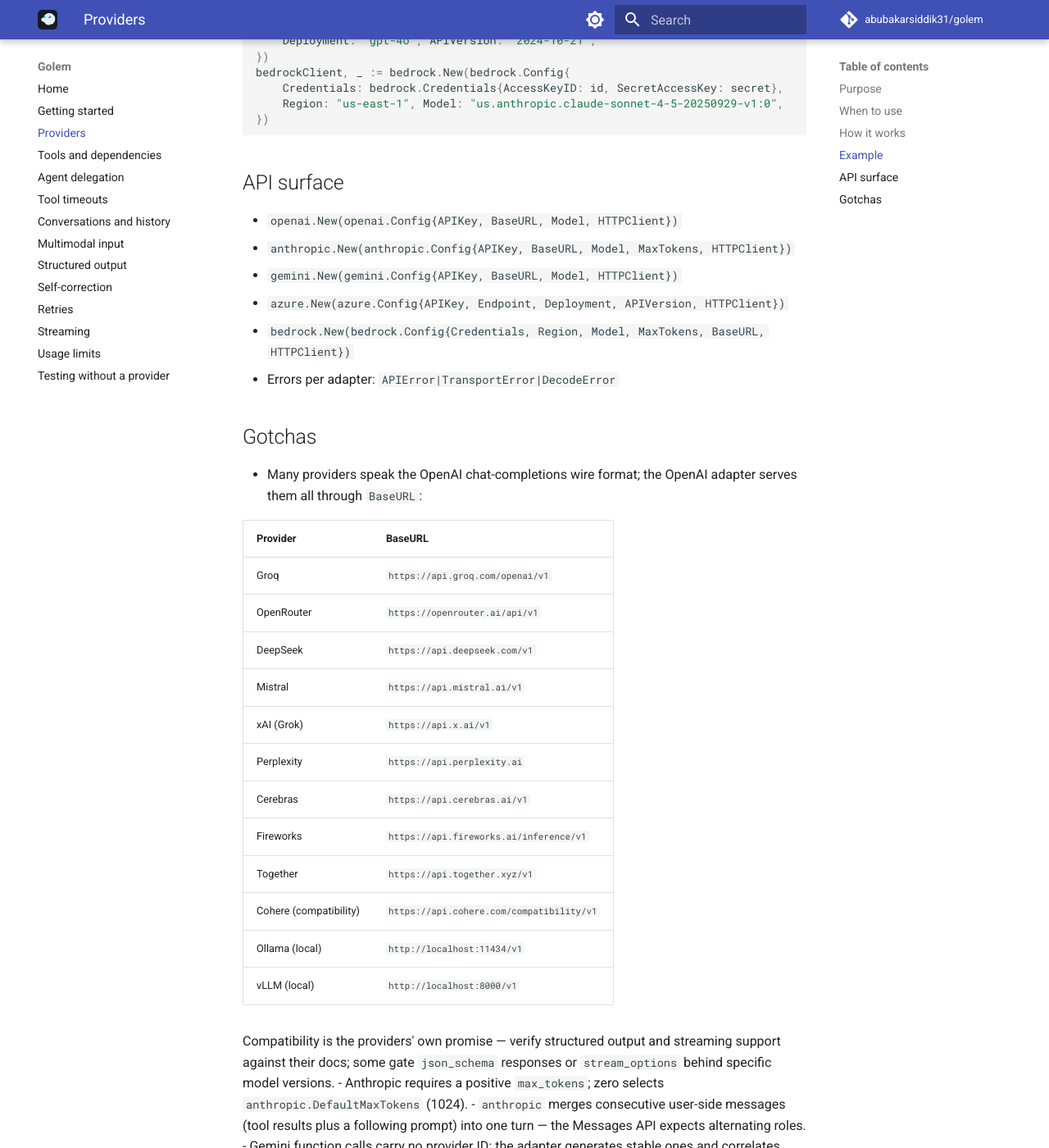
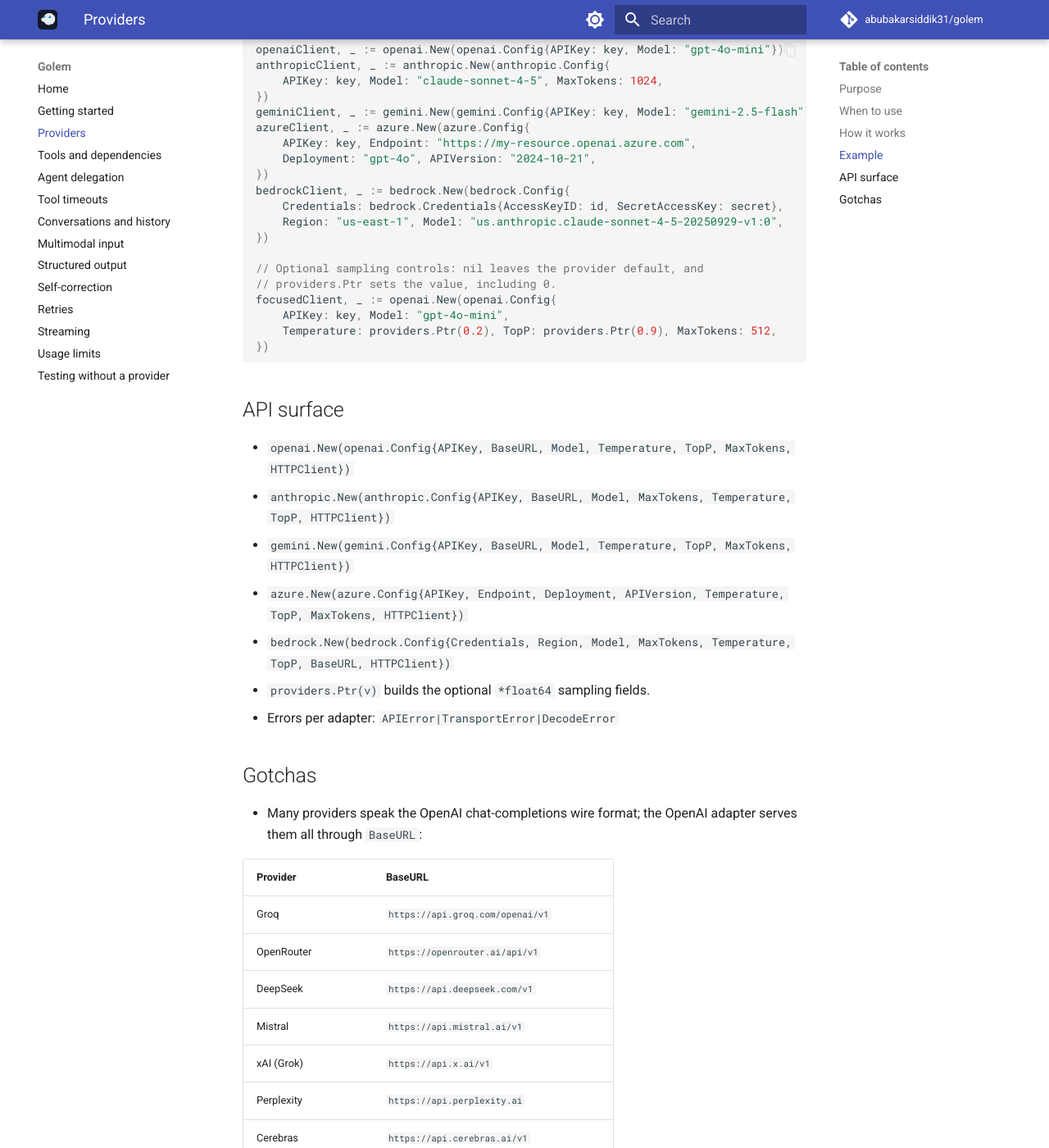
Before and after one commit to abubakarsiddik31/golem, an MkDocs documentation site: the page built from docs/guides/providers.md, in a window 1280 px wide and 1400 px high, scrolled down 1228 px. Shown: the whole window at 82% size. Built offline with MkDocs 1.6.1 and Material for MkDocs 9.7.7, drawn with Linux system fonts in a browser that asks for light colours; comment, search, counter and statistics services are not loaded; some of the changed text lies outside the part shown.

Commit message:
docs: document request tuning in the providers guide

````diff
--- a/docs/guides/providers.md
+++ b/docs/guides/providers.md
@@ -21,6 +21,13 @@ policy decides. All shipped adapters except Bedrock implement
 `model.StreamingModel` over SSE. Every adapter also translates image
 parts on user messages to its native multimodal form; the per-provider
 differences live in [Multimodal input](multimodal-input.md).
+
+Every adapter accepts optional sampling and length controls on its
+Config — `Temperature`, `TopP`, and `MaxTokens` — validated against the
+provider's documented ranges at construction. A nil sampling field
+leaves the provider default, and an unset `MaxTokens` omits the bound,
+so unset controls never appear on the wire. Temperature 0 is a meaningful
+value, not a default: set it with `providers.Ptr(0)`.
 
 ## Example
 
@@ -55,15 +62,23 @@ bedrockClient, _ := bedrock.New(bedrock.Config{
     Credentials: bedrock.Credentials{AccessKeyID: id, SecretAccessKey: secret},
     Region: "us-east-1", Model: "us.anthropic.claude-sonnet-4-5-20250929-v1:0",
 })
+
+// Optional sampling controls: nil leaves the provider default, and
+// providers.Ptr sets the value, including 0.
+focusedClient, _ := openai.New(openai.Config{
+    APIKey: key, Model: "gpt-4o-mini",
+    Temperature: providers.Ptr(0.2), TopP: providers.Ptr(0.9), MaxTokens: 512,
+})
 ```
 
 ## API surface
 
-- `openai.New(openai.Config{APIKey, BaseURL, Model, HTTPClient})`
-- `anthropic.New(anthropic.Config{APIKey, BaseURL, Model, MaxTokens, HTTPClient})`
-- `gemini.New(gemini.Config{APIKey, BaseURL, Model, HTTPClient})`
-- `azure.New(azure.Config{APIKey, Endpoint, Deployment, APIVersion, HTTPClient})`
-- `bedrock.New(bedrock.Config{Credentials, Region, Model, MaxTokens, BaseURL, HTTPClient})`
+- `openai.New(openai.Config{APIKey, BaseURL, Model, Temperature, TopP, MaxTokens, HTTPClient})`
+- `anthropic.New(anthropic.Config{APIKey, BaseURL, Model, MaxTokens, Temperature, TopP, HTTPClient})`
+- `gemini.New(gemini.Config{APIKey, BaseURL, Model, Temperature, TopP, MaxTokens, HTTPClient})`
+- `azure.New(azure.Config{APIKey, Endpoint, Deployment, APIVersion, Temperature, TopP, MaxTokens, HTTPClient})`
+- `bedrock.New(bedrock.Config{Credentials, Region, Model, MaxTokens, Temperature, TopP, BaseURL, HTTPClient})`
+- `providers.Ptr(v)` builds the optional `*float64` sampling fields.
 - Errors per adapter: `APIError|TransportError|DecodeError`
 
 ## Gotchas
@@ -119,4 +134,10 @@ bedrockClient, _ := bedrock.New(bedrock.Config{
   (ConverseStream uses AWS binary event-stream framing, not SSE), and
   `OutputSchema` maps to the Converse `outputConfig` json_schema format
   with the schema passed as a string.
+- Sampling ranges differ per provider and are validated at
+  construction: temperature is [0, 2] on OpenAI, Azure, and Gemini but
+  [0, 1] on Anthropic and Bedrock; top P is [0, 1] everywhere. Anthropic
+  requires `max_tokens` on every request, so its zero selects
+  `anthropic.DefaultMaxTokens`; on the other adapters zero omits the
+  bound.
 - Deciding conventions live in `docs/adr/0003-provider-adapter-conventions.md`.
````
Also changed, not shown: 1 other file.
